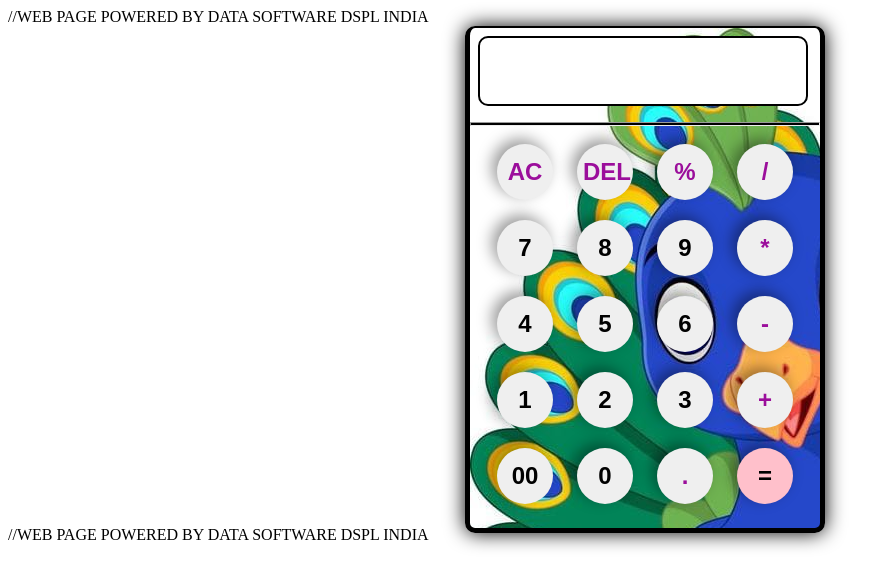
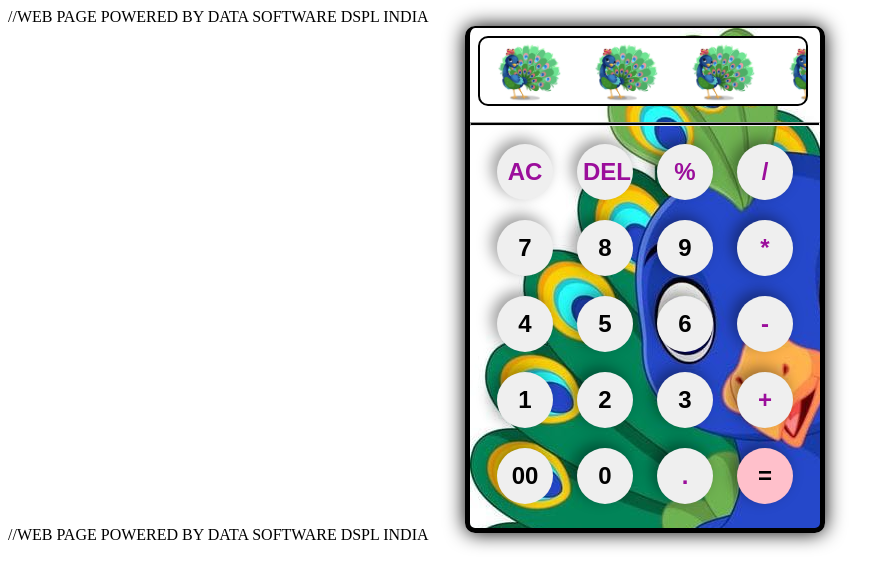
Before and after one commit to DATASOFTWAREPVTLTD/PEACOCK-CUCKOO-SC-POWERED-BY-DSPL, a plain HTML site: page index.html in a window 1280 px wide. Shown: the whole page, without its empty margins (0-896 px from the left). Drawn offline with Linux system fonts and the light colour scheme.

Commit message:
Update style.css

```diff
--- a/style.css
+++ b/style.css
@@ -26,7 +26,7 @@
     height: 70px;
     width: 330px;
     margin: 0.5rem;
-    background-image: url("peeee.png");
+    background-image: url("peeee.jpg");
     background-size: contain;
     border: 2px solid black;
     border-radius: 10px;
```
